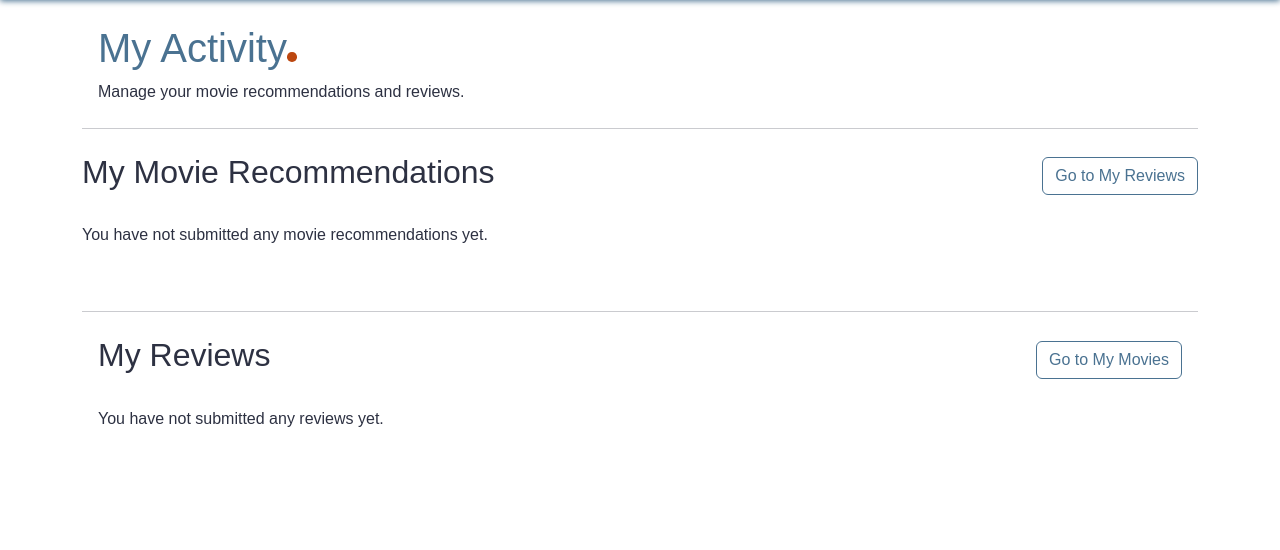
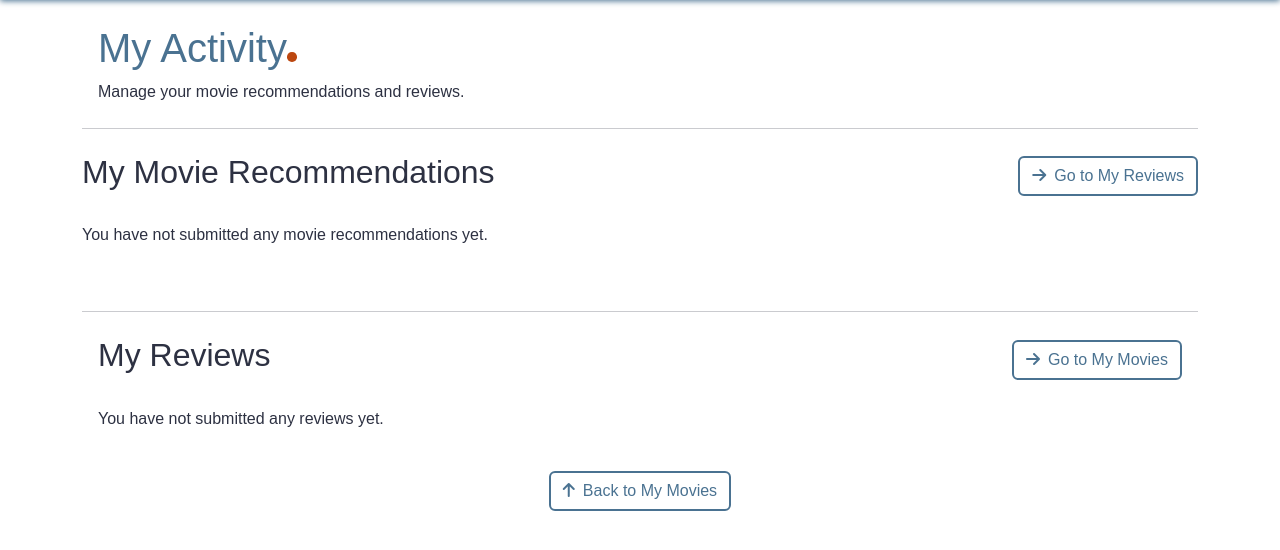
Before and after one commit to angela64711/third-milestone-project, a Django app: page /my-reviews/ in a window 1280 px wide. Shown: the part 63-613 px from the top of the page. Run offline with Django 4.2, Linux system fonts and the light colour scheme; the visitor is signed in with stand-in values (Sample User, id 1); data that the repository does not hold is empty; some libraries are stand-ins or nearby versions; some web fonts are replaced.

Commit message:
Add back to top button at the bottom of my Activity Page and update outline buttons

```diff
--- a/movies/templates/movies/movie_detail.html
+++ b/movies/templates/movies/movie_detail.html
@@ -86,7 +86,7 @@
 {% else %}
 <h4 class="px-md-5">No approved reviews yet</h4>
 {% endif %}
-
+<hr>
 {% if not user_review %}
 <section id="review-form" class="mt-4 px-md-5">
     <h2 class="mb-3">Write a Review<span class="accent-dot"></span></h2>
--- a/movies/templates/movies/my_reviews.html
+++ b/movies/templates/movies/my_reviews.html
@@ -15,7 +15,7 @@
         <h2>My Movie Recommendations</h2>
 
         <a href="#my-reviews" class="btn btn-outline">
-            Go to My Reviews
+            <i class="fa-solid fa-arrow-right me-2"></i>Go to My Reviews
         </a>
     </div>
 
@@ -89,7 +89,7 @@
         <h2>My Reviews</h2>
 
         <a href="#my-movies" class="btn btn-outline">
-            Go to My Movies
+            <i class="fa-solid fa-arrow-right me-2"></i>Go to My Movies
         </a>
     </div>
 
@@ -153,6 +153,11 @@
         </div>
         {% endfor %}
     </div>
+    <div class="col text-center mt-4">
+        <a href="#my-movies" class="btn btn-outline">
+            <i class="fa-solid fa-arrow-up me-2"></i>Back to My Movies
+        </a>
+    </div>
 </section>
 
 {% endblock %}
--- a/static/css/style.css
+++ b/static/css/style.css
@@ -131,12 +131,12 @@ h1 {
 }
 
 .btn-outline {
-    border:1px solid var(--primary-color);
+    border:2px solid var(--primary-color);
     color: var(--primary-color);
 }
 
 .btn-outline:hover {
-    border: 1px solid var(--accent-color);
+    border: 2px solid var(--accent-color);
     color: var(--accent-color);
 }
 
```
